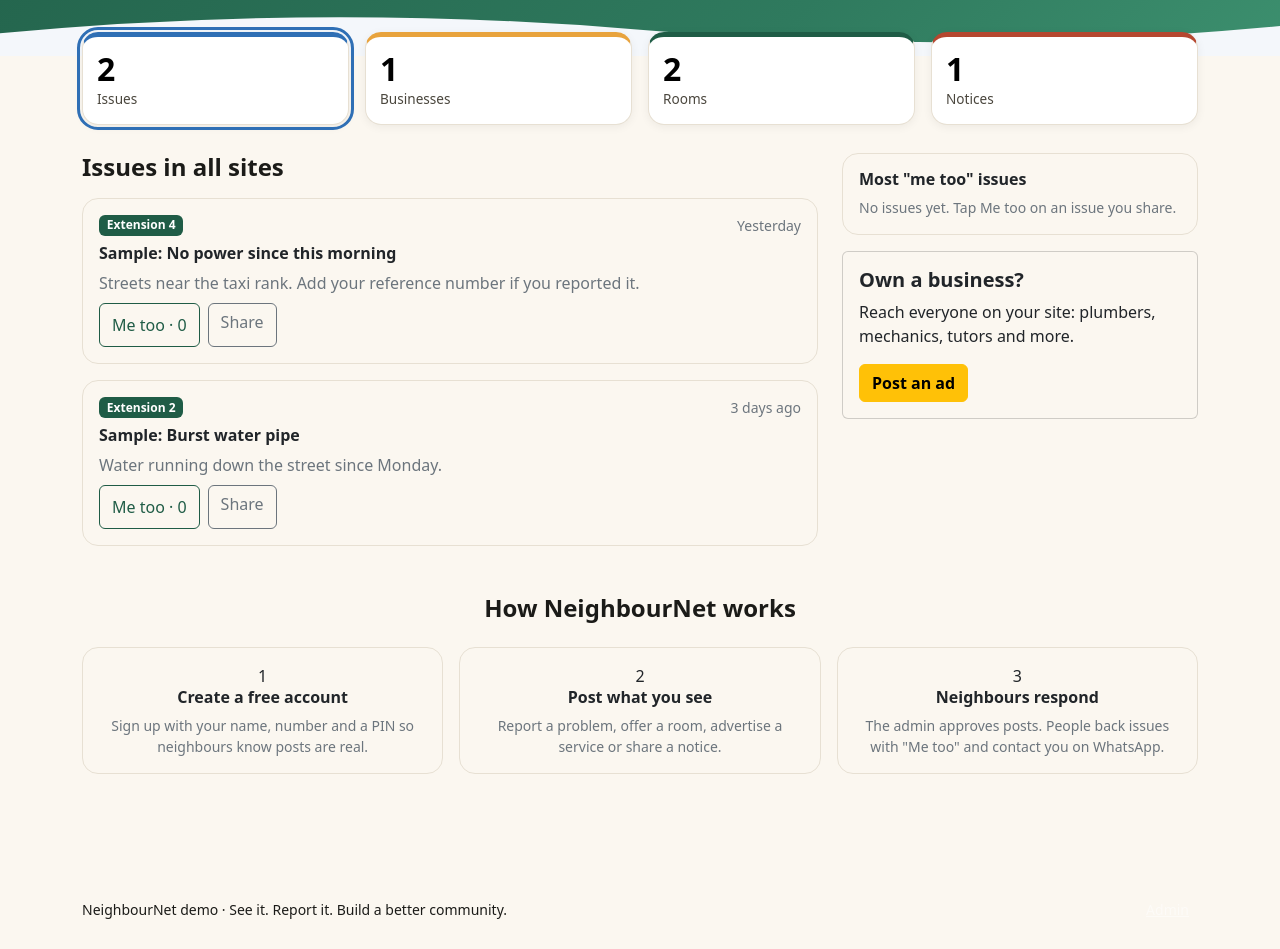
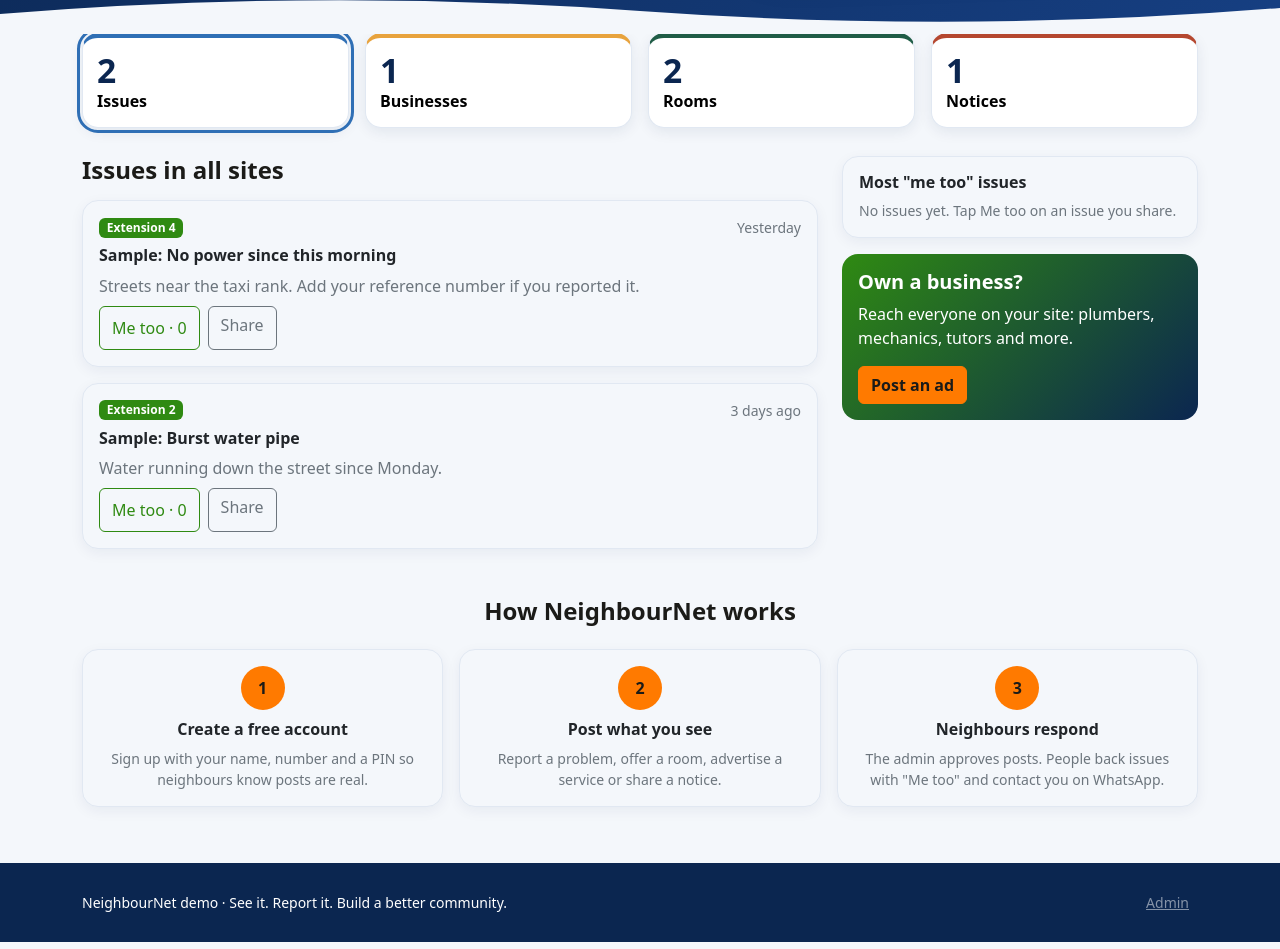
Before and after one commit to LebogangDiale/lebogangdiale.github.io, a plain HTML site: page noticeboard/index.html in a window 1280 px wide. Shown: the part 475-1424 px from the top of the page. Drawn offline with nearby package versions, Linux system fonts and the light colour scheme.

Commit message:
Update style.css

```diff
--- a/noticeboard/style.css
+++ b/noticeboard/style.css
@@ -1,25 +1,33 @@
-:root{--bs-success:#1F5C46;--bs-success-rgb:31,92,70;--bs-body-bg:#FBF7F0;--bs-body-font-family:system-ui,-apple-system,"Segoe UI",Roboto,sans-serif}
-body{background:#FBF7F0;color:#1B1B18}
-.btn-success,.btn-outline-success{--bs-btn-hover-bg:#17493a;--bs-btn-hover-border-color:#17493a;--bs-btn-active-bg:#17493a}
-.btn-success{--bs-btn-bg:#1F5C46;--bs-btn-border-color:#1F5C46}
-.btn-outline-success{--bs-btn-color:#1F5C46;--bs-btn-border-color:#1F5C46;--bs-btn-hover-color:#fff}
-.nn-nav{background:#fff;border-bottom:1px solid #E7E0D3}
-.brand-word{font-weight:800;font-size:1.35rem;letter-spacing:-.3px}.n1{color:#0B2650}.n2{color:#3FA11A}
-.logo{width:36px;height:36px;border-radius:10px;background:#E8A33D;color:#1B1B18;font-weight:700;display:grid;place-items:center}
-.hero{background:linear-gradient(135deg,#1F5C46,#2F7A5E 70%,#3C8F6E)}
+:root{--navy:#0B2650;--green:#2F8A12;--orange:#FF7A00;--bs-success:#2F8A12;--bs-success-rgb:47,138,18;--bs-body-bg:#F4F7FB;--bs-body-font-family:system-ui,-apple-system,"Segoe UI",Roboto,sans-serif}
+body{background:#F4F7FB;color:#1B1B18}
+.btn-success{--bs-btn-bg:#2F8A12;--bs-btn-border-color:#2F8A12;--bs-btn-hover-bg:#26700e;--bs-btn-hover-border-color:#26700e;--bs-btn-active-bg:#26700e}
+.btn-outline-success{--bs-btn-color:#2F8A12;--bs-btn-border-color:#2F8A12;--bs-btn-hover-bg:#2F8A12;--bs-btn-hover-border-color:#2F8A12;--bs-btn-hover-color:#fff;--bs-btn-active-bg:#2F8A12}
+.btn-warning{--bs-btn-bg:#FF7A00;--bs-btn-border-color:#FF7A00;--bs-btn-color:#1B1B18;--bs-btn-hover-bg:#E86C00;--bs-btn-hover-border-color:#E86C00;--bs-btn-hover-color:#1B1B18;--bs-btn-active-bg:#E86C00;--bs-btn-active-color:#1B1B18}
+.nn-nav{background:#fff;border-bottom:1px solid #E1E8F2;z-index:1030}
+.brand-word{font-weight:800;font-size:1.35rem;letter-spacing:-.3px}.n1{color:var(--navy)}.n2{color:#3FA11A}
+.hero{position:relative;background:linear-gradient(135deg,#0B2650,#163F82);padding-bottom:30px}
+.hero .accent{color:var(--orange)}
+.hero-card{background:#fff;border-radius:28px;padding:24px;box-shadow:0 18px 40px rgba(0,0,0,.3);transform:rotate(-2deg)}
+.wave{position:absolute;left:0;right:0;bottom:-1px;width:100%;height:46px;display:block}
 .nn-pick{max-width:560px}
-.nn-main{margin-top:-40px;padding-bottom:96px}
-.stat{text-align:left;border:1px solid #E7E0D3;border-top:5px solid var(--c);border-radius:16px;background:#fff;padding:14px;width:100%;min-height:44px;cursor:pointer;box-shadow:0 2px 10px rgba(0,0,0,.06)}
+.nn-main{margin-top:-8px;padding-bottom:56px}
+.stat{text-align:left;border:1px solid #E1E8F2;border-top:5px solid var(--c);border-radius:16px;background:#fff;padding:14px;width:100%;min-height:44px;cursor:pointer;box-shadow:0 4px 14px rgba(11,38,80,.08);transition:transform .15s}
+.stat:hover{transform:translateY(-3px)}
 .stat[aria-pressed=true]{outline:3px solid var(--c);outline-offset:2px}
-.stat b{display:block;font-size:2rem;line-height:1.1}
-.stat span{font-size:.85rem;color:#4A463D}
-.nn-card{border-radius:16px;border-color:#E7E0D3}
+.stat b{display:block;font-size:2.1rem;line-height:1.1;color:var(--navy)}
+.stat span{display:block;font-weight:600}.stat small{color:#4A5568}
+.nn-card{border-radius:16px;border-color:#E1E8F2;box-shadow:0 4px 14px rgba(11,38,80,.06)}
+.post{border-left:6px solid var(--c)}
 .nn-card .btn{min-height:44px}
+.avatar{width:32px;height:32px;border-radius:50%;background:var(--navy);color:#fff;font-weight:700;font-size:.85rem;display:grid;place-items:center;flex:none}
 .pre{white-space:pre-line}
+.ad-card{border:0;border-radius:16px;background:linear-gradient(135deg,#2F8A12,#0B2650);color:#fff}
+.step{width:44px;height:44px;border-radius:50%;background:var(--orange);color:#1B1B18;font-weight:800;display:grid;place-items:center;margin:0 auto 10px}
 .tops button{background:none;border:0;padding:0;text-align:left;color:#1B1B18}
-dialog{border:0;border-radius:18px;padding:18px;width:min(92vw,460px);background:#FBF7F0}
-dialog::backdrop{background:rgba(0,0,0,.45)}
+.nn-foot{background:var(--navy);color:#fff}
+dialog{border:0;border-radius:18px;padding:18px;width:min(92vw,460px);background:#F4F7FB}
+dialog::backdrop{background:rgba(11,38,80,.55)}
 #toast{position:fixed;left:50%;bottom:24px;transform:translateX(-50%);background:#1B1B18;color:#fff;padding:10px 16px;border-radius:12px;font-size:14px;opacity:0;pointer-events:none;transition:opacity .2s;max-width:90vw;z-index:2000}
 #toast.show{opacity:1}
-:focus-visible{outline:3px solid #E8A33D;outline-offset:2px}
-@media (prefers-reduced-motion:reduce){#toast{transition:none}}
+:focus-visible{outline:3px solid var(--orange);outline-offset:2px}
+@media (prefers-reduced-motion:reduce){#toast,.stat{transition:none}.stat:hover{transform:none}}
```
